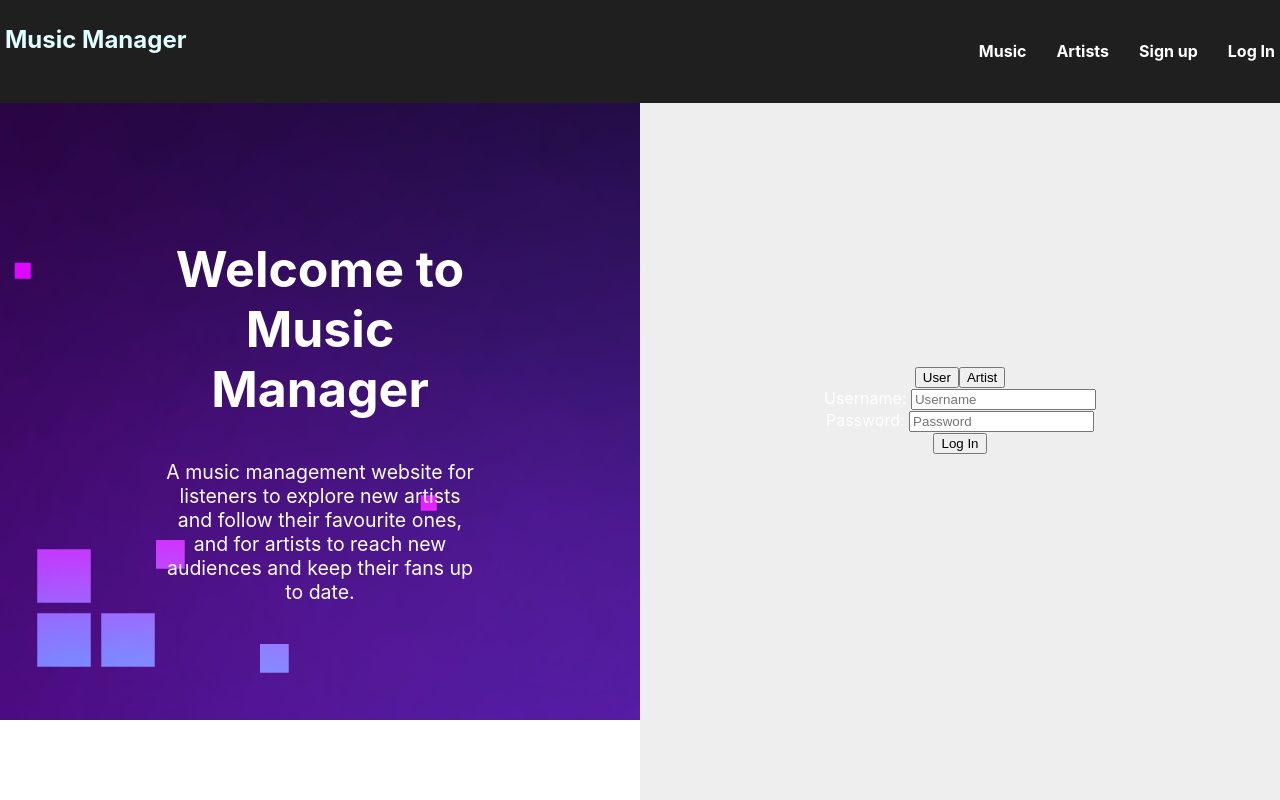
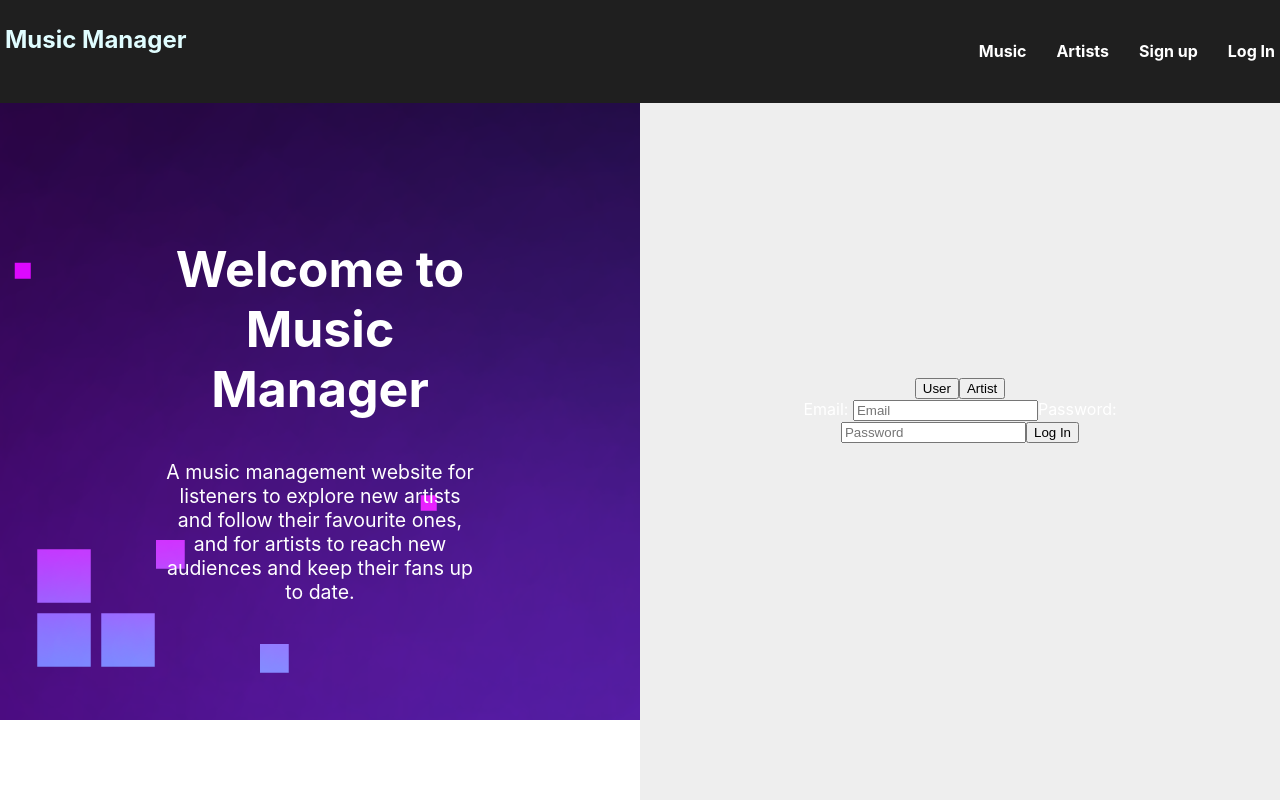
Before and after one commit to liangtam/Melodex, a React (Create React App) app in the folder frontend/: page /loginPage in a window 1280 px wide. Built offline with nearby package versions, Linux system fonts and the light colour scheme.

Commit message:
use email to log in

```diff
--- a/frontend/src/components/ListenerLogInForm.js
+++ b/frontend/src/components/ListenerLogInForm.js
@@ -5,7 +5,7 @@
   return (
     <div className={styles.form}>
       <label>
-        Username: <input type="text" placeholder="Username"></input>
+        Email: <input type="text" placeholder="Email"></input>
       </label>
       <label>
         Password: <input type="text" placeholder="Password"></input>
```
